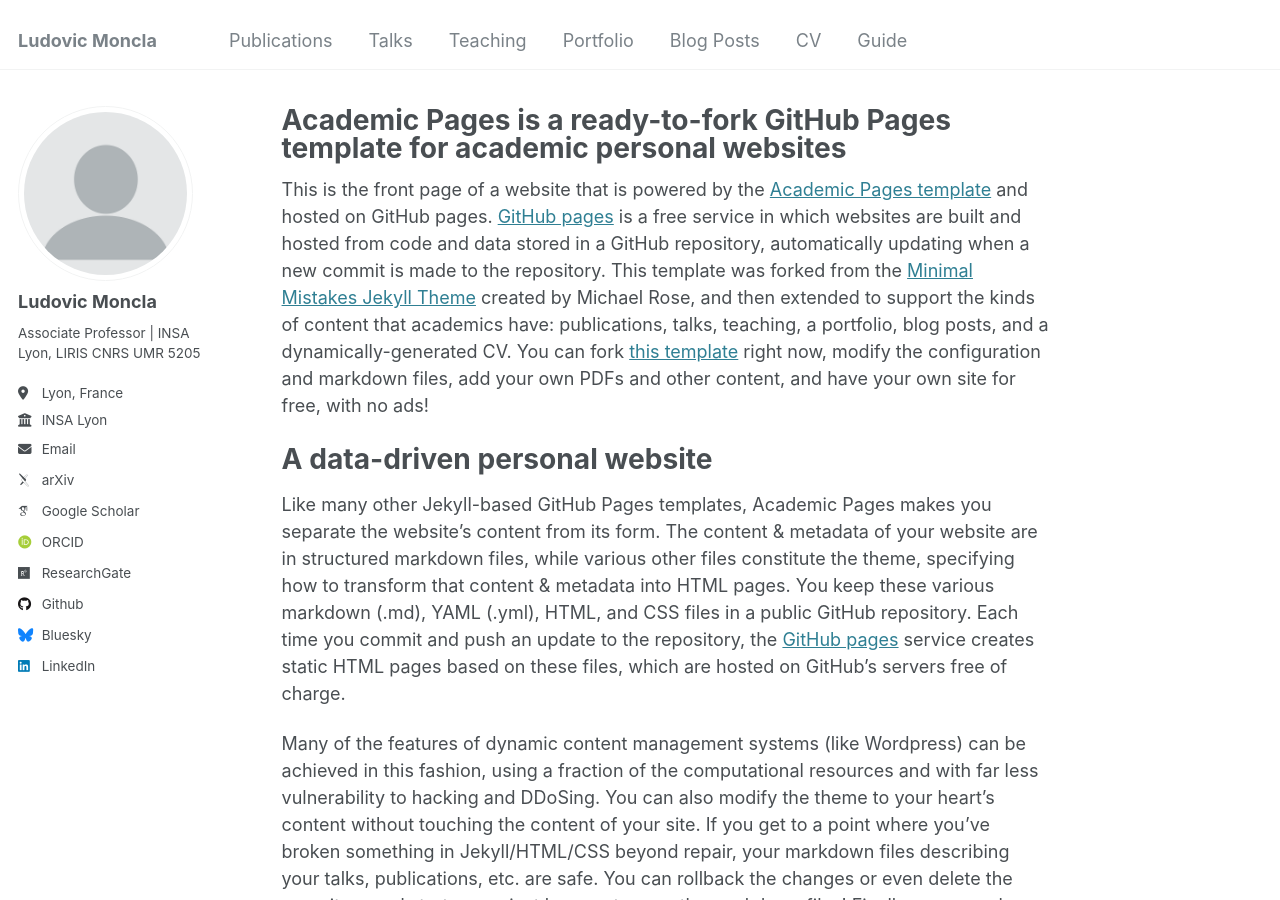
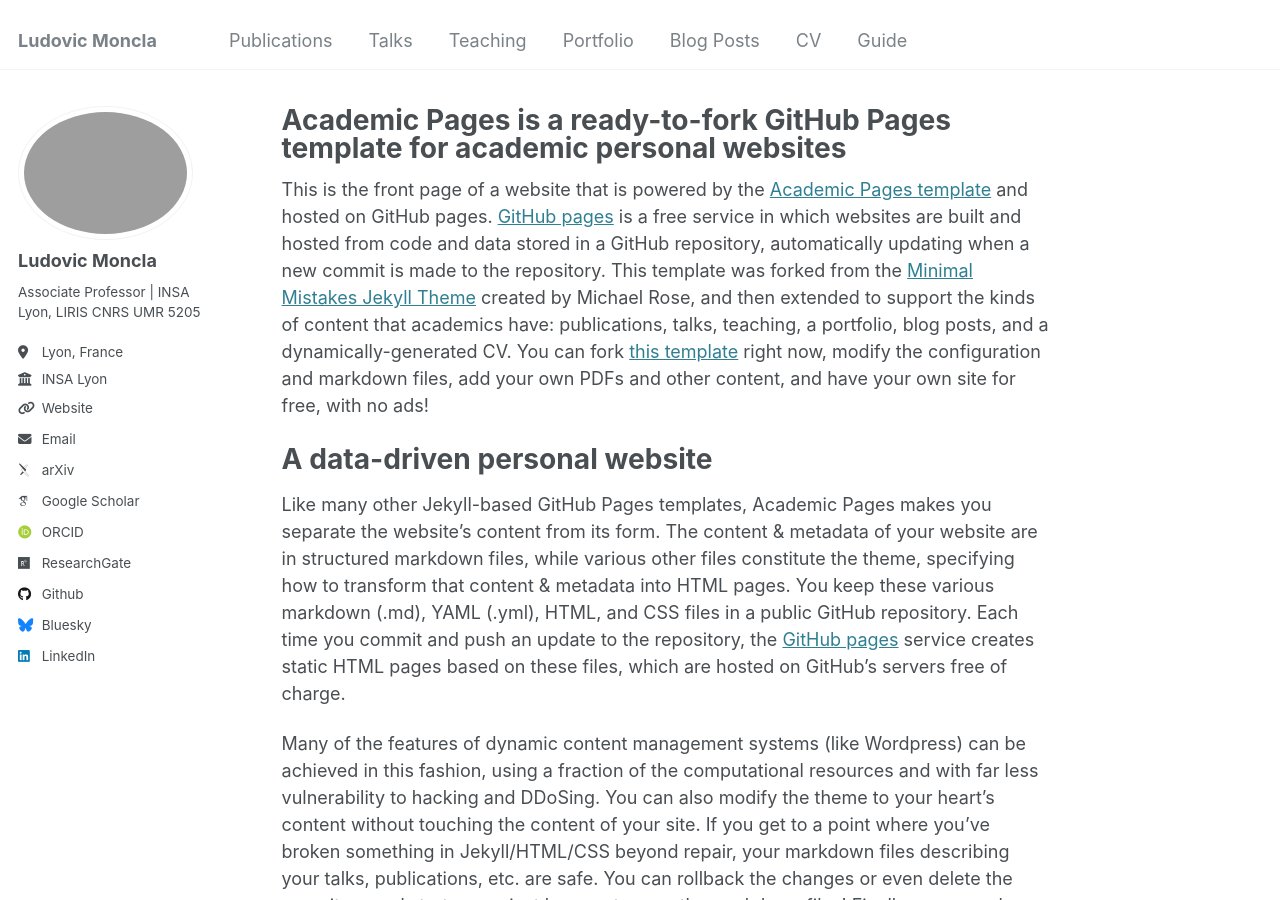
Before and after one commit to ludovicmoncla/ludovicmoncla.github.io, a Jekyll site: the page built from _pages/about.md, in a window 1280 px wide and 900 px high. Built offline with Jekyll 4.4.1, drawn with Linux system fonts in a browser that asks for light colours; some web fonts are replaced.

Commit message:
Update _config.yml

```diff
--- a/_config.yml
+++ b/_config.yml
@@ -21,13 +21,13 @@
 #               Additional customization can be done by editing /_includes/author-profile.html
 author:
   # Biographic information
-  avatar           : "profile.png"
+  avatar           : "profile.jpg"
   name             : "Ludovic Moncla"
   pronouns         : # example: "she/her"
   bio              : "Associate Professor | INSA Lyon, LIRIS CNRS UMR 5205"
   location         : "Lyon, France"
   employer         : "INSA Lyon"
-  uri              : # URL
+  uri              : "https://ludovicmoncla.github.io"# URL
   email            : "ludovic[dot]moncla[at]insa-lyon.fr"
 
   # Academic websites
```
